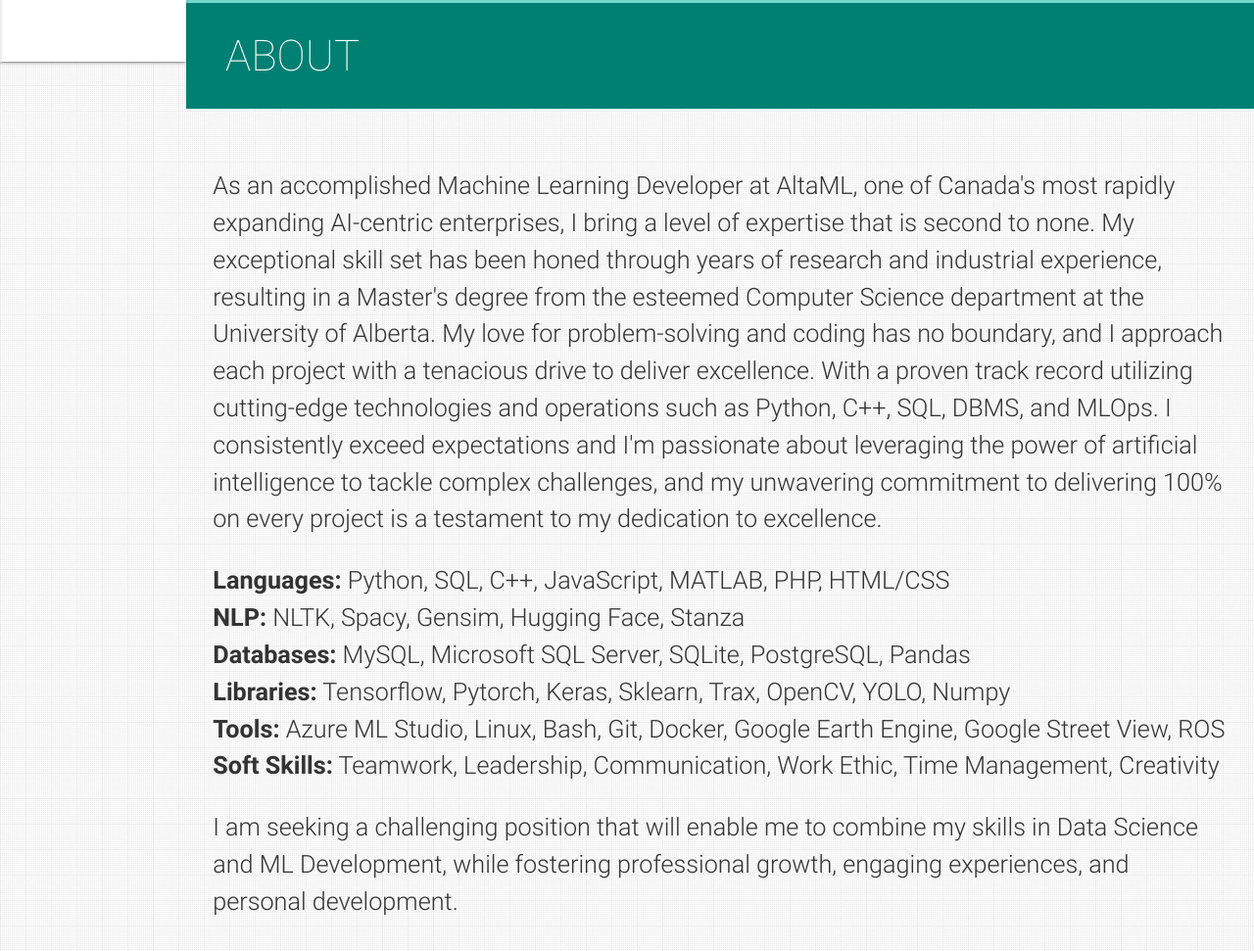
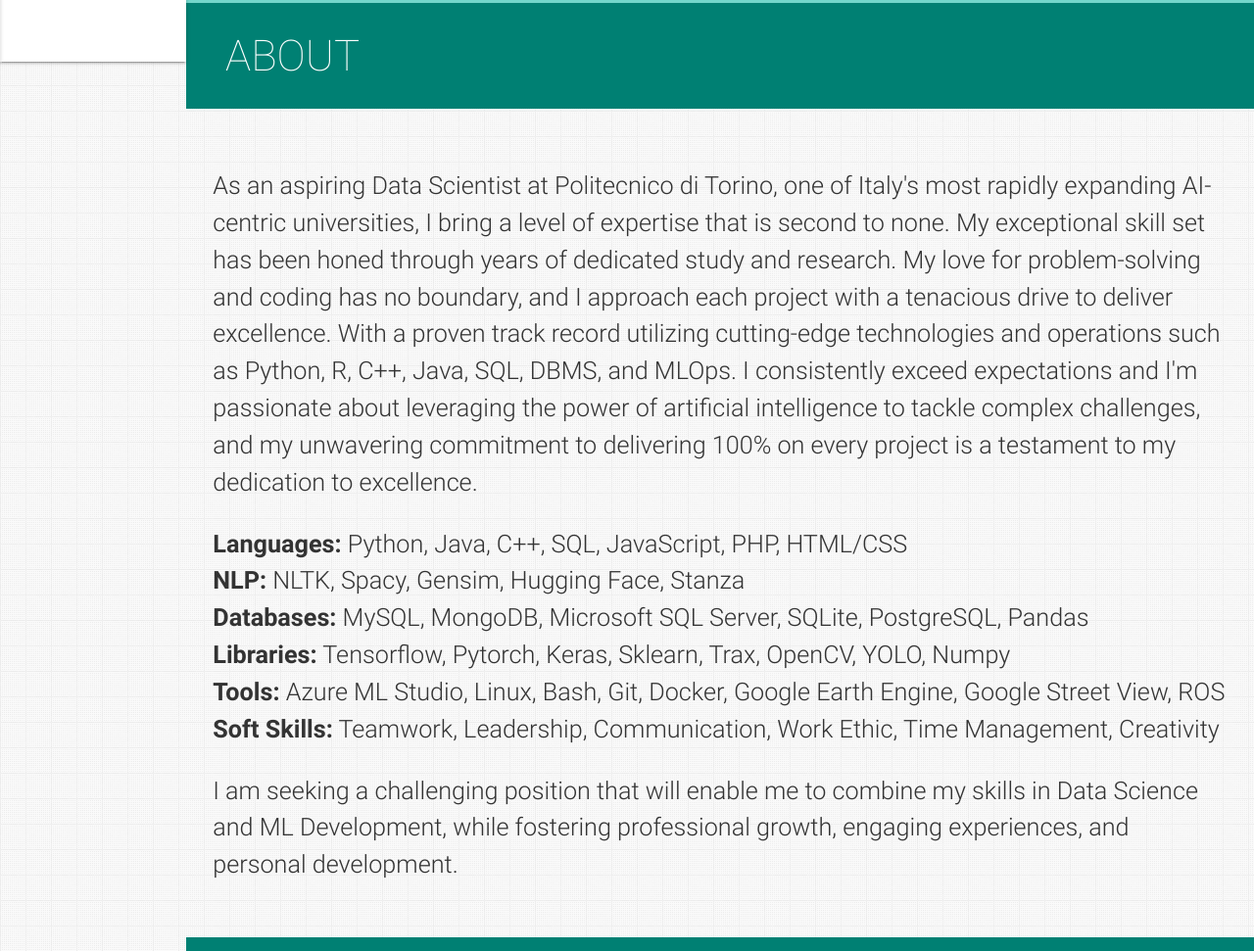
Before and after one commit to mhmdparichehreh/mhmdparichehreh.github.io, a plain HTML site: page index.html in a window 1280 px wide. Shown: the part 797-1768 px from the top of the page at 98% size. Drawn offline with nearby package versions, Linux system fonts and the light colour scheme.

Commit message:
Update index.html

```diff
--- a/index.html
+++ b/index.html
@@ -178,12 +178,12 @@
               <h5>Science-fascinated, Self-driven, passionate Data Scientist with a curious mind who enjoys solving complex and challenging real-world problems.</h5>
             </div>
             <div class="social">
-              <a href="http://linkedin.com/in/mohammad-karimi-abdolmaleki" target="_blank">
+              <a href="http://linkedin.com/in/mhmdparichehreh" target="_blank">
                 <button class="icon-btn linkedin">
                   <i class="fa fa-linkedin"></i>
                 </button>
               </a>
-              <a href="https://github.com/mmdpy/" target="_blank">
+              <a href="https://github.com/mhmdparichehreh/" target="_blank">
                 <button class="icon-btn github">
                   <i class="fa fa-github"></i>
                 </button>
@@ -213,8 +213,8 @@
           </h2>
         </blockquote> -->
         <p>
-          As an accomplished Machine Learning Developer at AltaML, one of Canada's most rapidly expanding AI-centric enterprises, I bring a level of expertise that is second to none. My exceptional skill set has been honed through years of research and industrial experience, resulting in a Master's degree from the esteemed Computer Science department at the University of Alberta.
-          My love for problem-solving and coding has no boundary, and I approach each project with a tenacious drive to deliver excellence. With a proven track record utilizing cutting-edge technologies and operations such as Python, C++, SQL, DBMS, and MLOps. I consistently exceed expectations
+          As an aspiring Data Scientist at Politecnico di Torino, one of Italy's most rapidly expanding AI-centric universities, I bring a level of expertise that is second to none. My exceptional skill set has been honed through years of dedicated study and research.
+          My love for problem-solving and coding has no boundary, and I approach each project with a tenacious drive to deliver excellence. With a proven track record utilizing cutting-edge technologies and operations such as Python, R, C++, Java, SQL, DBMS, and MLOps. I consistently exceed expectations
           and I'm passionate about leveraging the power of artificial intelligence to tackle complex challenges, and my unwavering commitment to delivering 100% on every project is a testament to my dedication to excellence.
 
 
@@ -222,9 +222,9 @@
                   </p>
         <p>
           <ul>
-            <li><b>Languages:</b> Python, SQL, C++, JavaScript, MATLAB, PHP, HTML/CSS</li>
+            <li><b>Languages:</b> Python, Java, C++, SQL, JavaScript, PHP, HTML/CSS</li>
             <li><b>NLP:</b> NLTK, Spacy, Gensim, Hugging Face, Stanza</li>
-            <li><b>Databases:</b> MySQL, Microsoft SQL Server, SQLite, PostgreSQL, Pandas</li>
+            <li><b>Databases:</b> MySQL, MongoDB, Microsoft SQL Server, SQLite, PostgreSQL, Pandas</li>
             <li><b>Libraries:</b> Tensorflow, Pytorch, Keras, Sklearn, Trax, OpenCV, YOLO, Numpy</li>
             <li><b>Tools:</b> Azure ML Studio, Linux, Bash, Git, Docker, Google Earth Engine, Google Street View, ROS</li>
             <li><b>Soft Skills:</b> Teamwork, Leadership, Communication, Work Ethic, Time Management, Creativity</li>
@@ -234,7 +234,7 @@
 
         <!-- <p>
 
-          Detail-oriented Data Scientist with professional experience in Backend Development, Machine Learning, Computer Vision. I am adept in Python, Django, Flask, SQL, Machine Learning, Computer Vision.
+          Detail-oriented Data Scientist with professional experience in Machine Learning, with a preference for Reinforcement Learning, and Computational Biology. I am adept in Python, R, SQL, Big Data, Machine Learning, and Deep Learning.
         </p> -->
         <p>
           I am seeking a challenging position that will enable me to combine my skills in Data Science and ML Development, while fostering professional growth, engaging experiences, and personal development.
```
